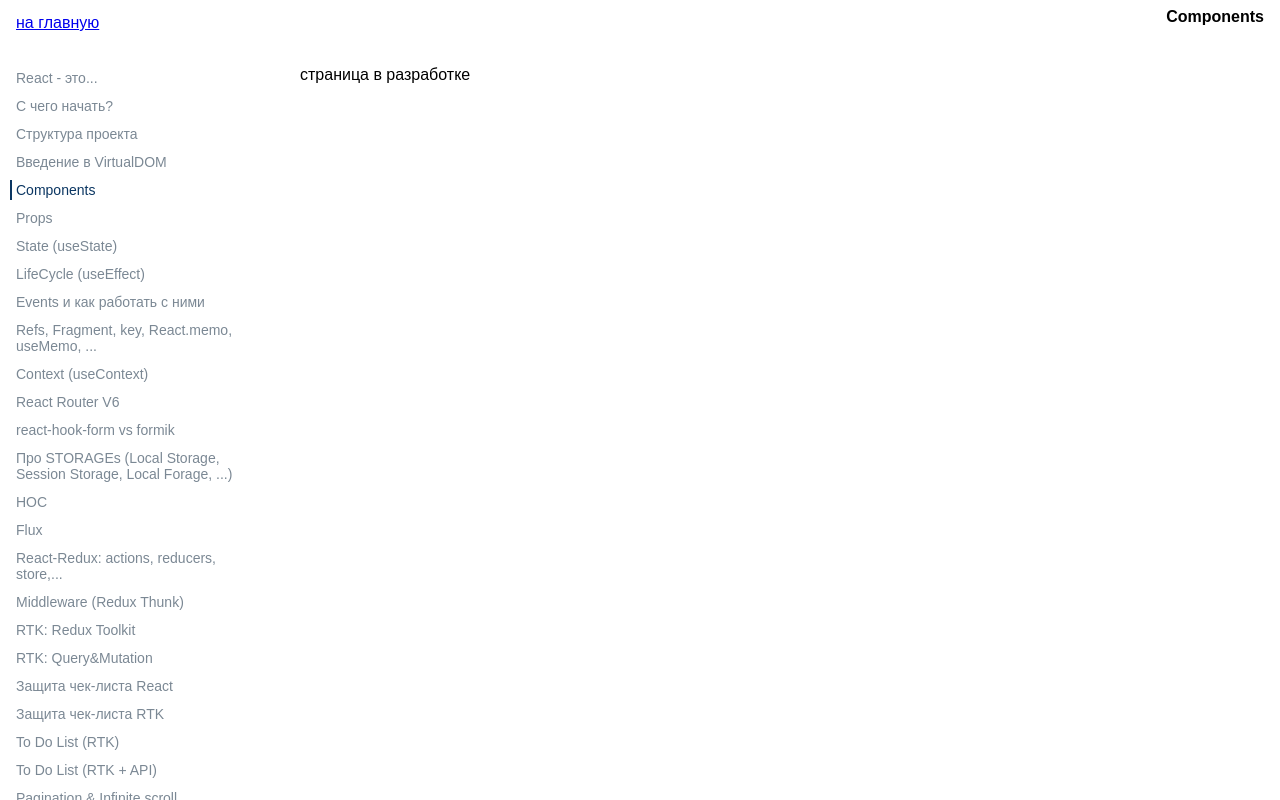
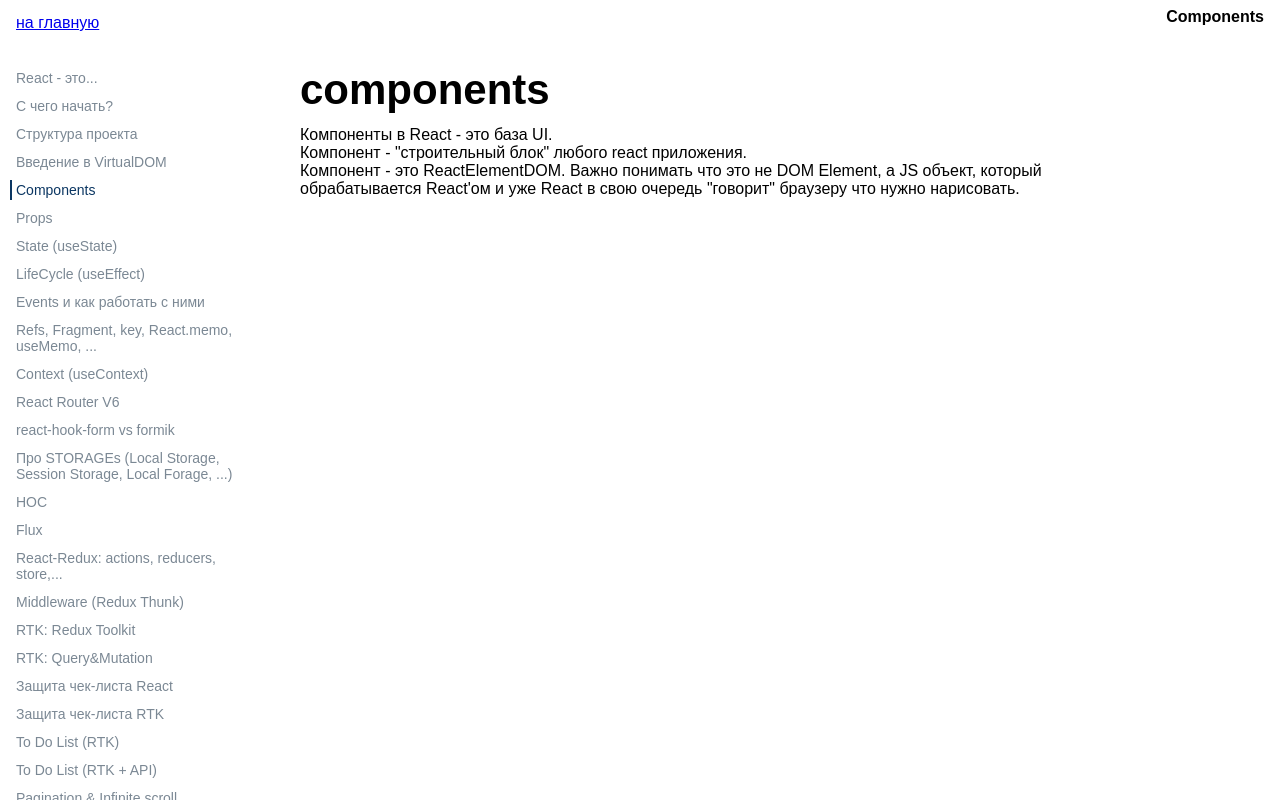
Before and after one commit to slavkapiyavka/react-cheatsheet, a Next.js app: page /components in a window 1280 px wide. Before the commit this address had no page. Built offline with nearby package versions, Linux system fonts and the light colour scheme; a web font is replaced by a local one.

Commit message:
feat: add short Component article

```diff
--- /dev/null
+++ b/src/app/components/page.tsx
@@ -0,0 +1,12 @@
+import {ReactElement} from "react";
+
+export default function Components(): ReactElement | null {
+    return (
+        <div className="content">
+            <h1>components</h1>
+            <p>Компоненты в React - это база UI.</p>
+            <p>Компонент - "строительный блок" любого react приложения.</p>
+            <p>Компонент - это ReactElementDOM. Важно понимать что это не DOM Element, а JS объект, который обрабатывается React'ом и уже React в свою очередь "говорит" браузеру что нужно нарисовать.</p>
+        </div>
+    )
+}
```
